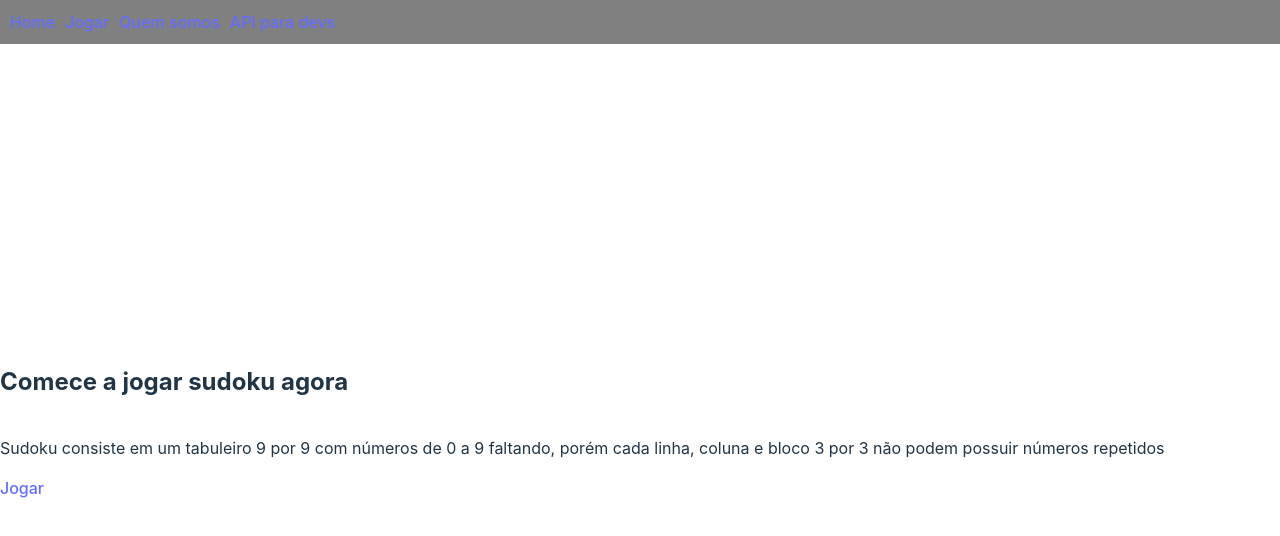
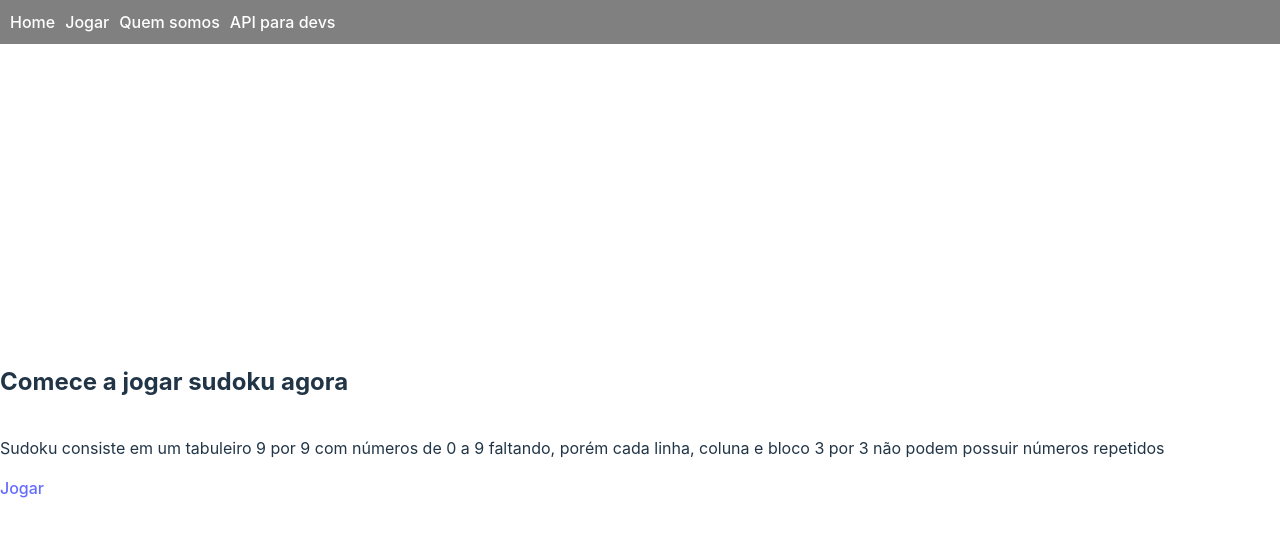
Before and after one commit to corrumptus/sudoku, a React app in the folder client/: page / in a window 1280 px wide. Shown: the top 536 px of the page. Built offline with nearby package versions, Linux system fonts and the light colour scheme; the HTML template or start-up script is replaced by a standard one.

Commit message:
adding some styles to the main navbar anchor tag

```diff
--- a/client/src/globals.css
+++ b/client/src/globals.css
@@ -11,6 +11,14 @@
   align-items: start;
   gap: 10px;
   background-color: gray;
+}
+
+.main-navbar a {
+  color: white;
+}
+
+.main-navbar a:hover {
+  color: black;
 }
 
 .home {
```
